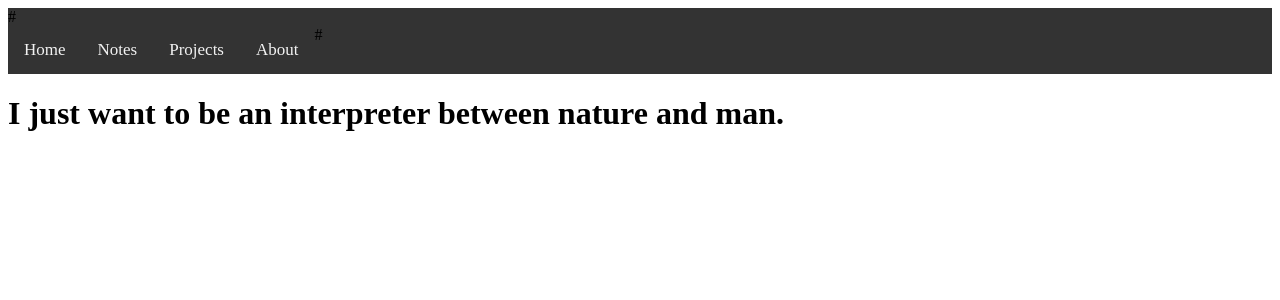
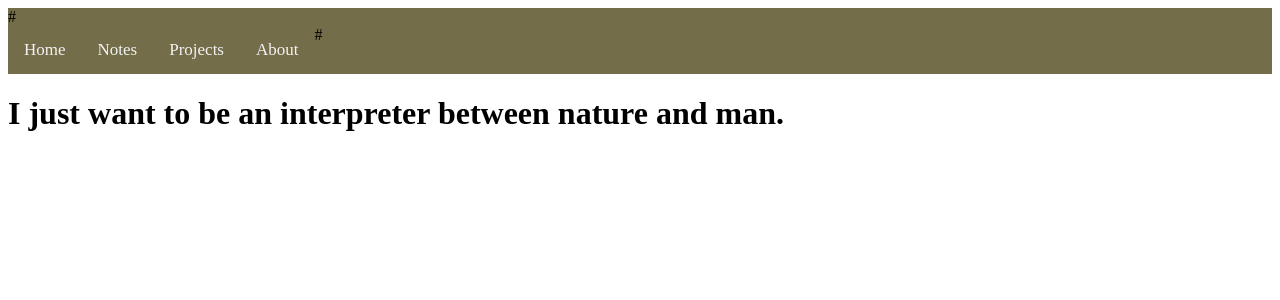
Before and after one commit to rachelhuls/rachelhuls.github.io, a Jekyll site: the page built from index.html, in a window 1280 px wide. Shown: the top 300 px of the page. Built offline with Jekyll 4.4.1, drawn with Linux system fonts in a browser that asks for light colours.

Commit message:
Update main.scss

```diff
--- a/_sass/main.scss
+++ b/_sass/main.scss
@@ -2,7 +2,7 @@
   color: green;
 }
 .topnav {
-background-color: #333;
+background-color: #736D49;
 overflow: hidden;
 }
 .topnav a {
@@ -14,14 +14,14 @@ overflow: hidden;
   font-size: 17px;
 }
 .body {
-  background-color: ivory;
+  background-color: #FDF8F2;
 
 }
 .header {
   padding: 80px;
   text-align: center;
-  background: ivory;
-  color: ivory;
+  background: #FDF8F2;
+  color: #FDF8F2;
 }
 .topnav a:hover {
   background-color: #ddd;
@@ -30,5 +30,22 @@ overflow: hidden;
 .footer {
   padding: 20px;
   text-align: center;
-  background: #ddd;
+  background: #736D49;
 }
+/*
+Ivory: #FDF8F2
+Cream: #EEE2CB
+Sand: #ECDFCE
+Mocha: #977E6F
+Taupe: #9E8A81
+Beige: #D5BEAC
+Nude: #EBD8CA
+Tan: #B0907B
+Camel: #A87C5F
+Army: #736D49
+Khaki: #6F735C
+Black: #231F20
+Charcoal: #4A4F52
+Gray: #A9AEB2
+Olive: #7D7669
+*/
```
